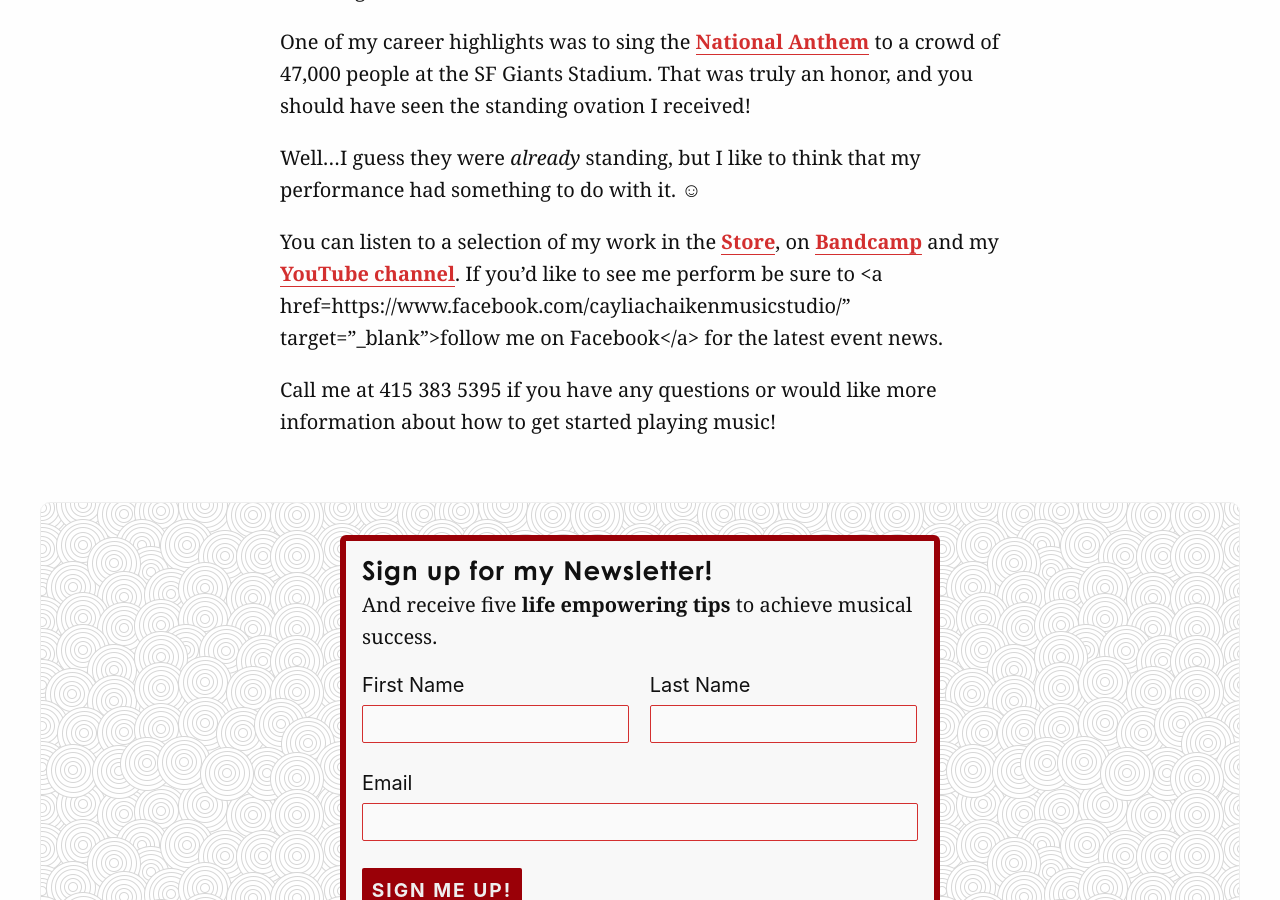
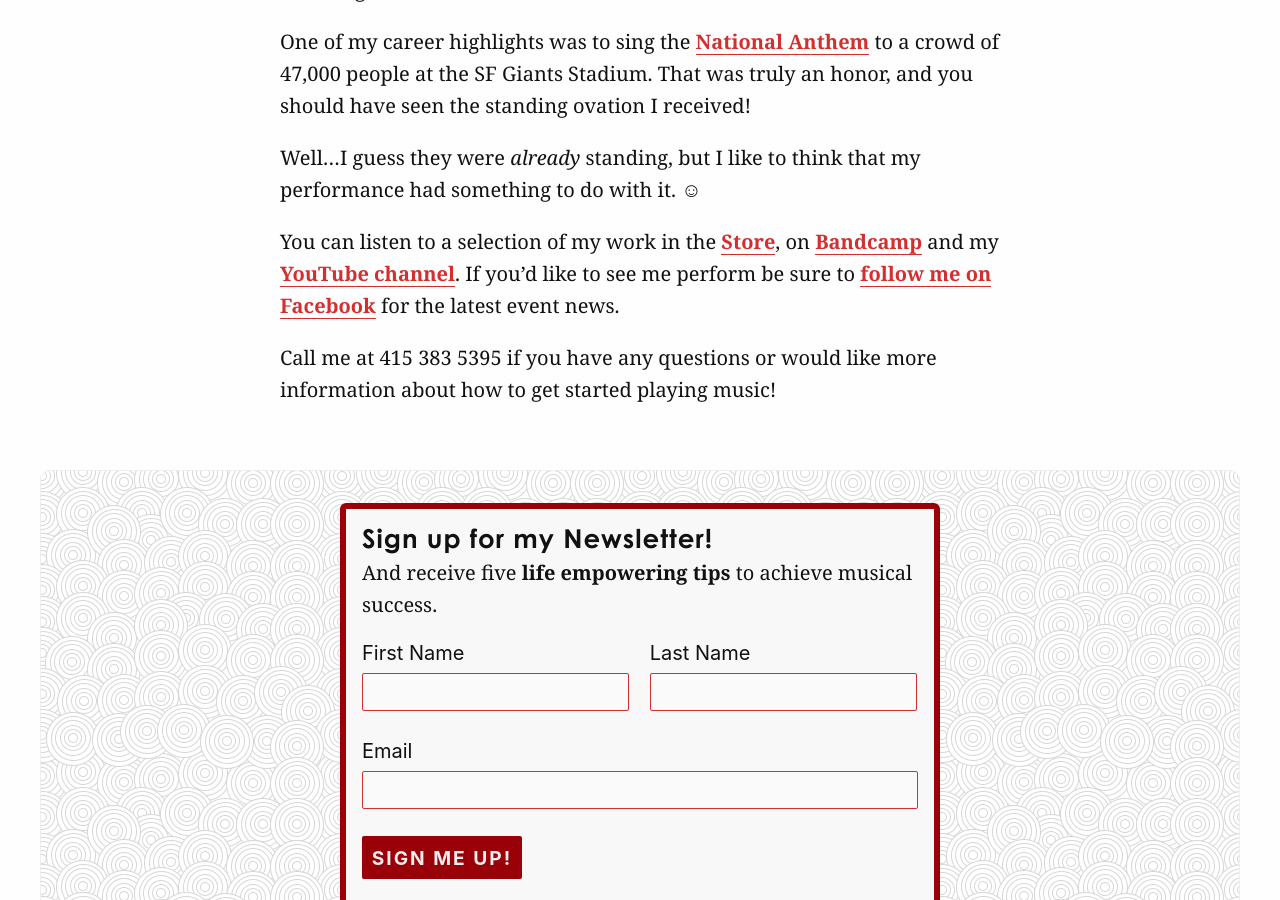
Before and after one commit to cchaiken/ccms, a Jekyll site: the page built from about.md, in a window 1280 px wide and 900 px high, scrolled down 3545 px. Built offline with Jekyll 4.4.1, drawn with Linux system fonts in a browser that asks for light colours; some web fonts are replaced.

Commit message:
Updated About

```diff
--- a/about.md
+++ b/about.md
@@ -60,6 +60,6 @@ One of my career highlights was to sing the <a href="https://www.youtube.com/wat
 
 Well...I guess they were *already* standing, but I like to think that my performance had something to do with it. ☺
 
-You can listen to a selection of my work in the [Store]({{ '/store/' | relative_url }}), on <a href="http://chaikenmusic.bandcamp.com/" target="_blank">Bandcamp</a> and my <a href="https://www.youtube.com/channel/UCa56OJaXhqQN9ei7iiYszEg" target="_blank">YouTube channel</a>. If you’d like to see me perform be sure to <a href=https://www.facebook.com/cayliachaikenmusicstudio/" target="_blank">follow me on Facebook</a> for the latest event news.
+You can listen to a selection of my work in the [Store]({{ '/store/' | relative_url }}), on <a href="http://chaikenmusic.bandcamp.com/" target="_blank">Bandcamp</a> and my <a href="https://www.youtube.com/channel/UCa56OJaXhqQN9ei7iiYszEg" target="_blank">YouTube channel</a>. If you’d like to see me perform be sure to <a href="https://www.facebook.com/cayliachaikenmusicstudio/" target="_blank">follow me on Facebook</a> for the latest event news.
 
 Call me at 415 383 5395 if you have any questions or would like more information about how to get started playing music!
```
